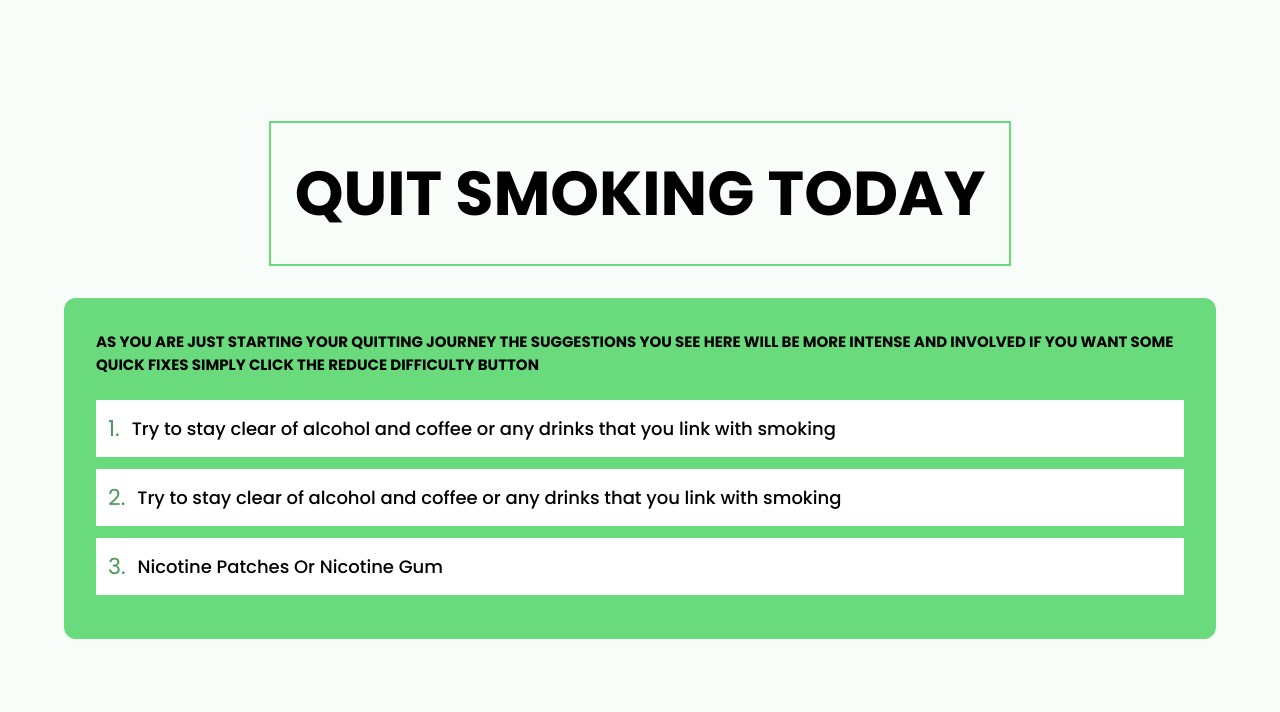
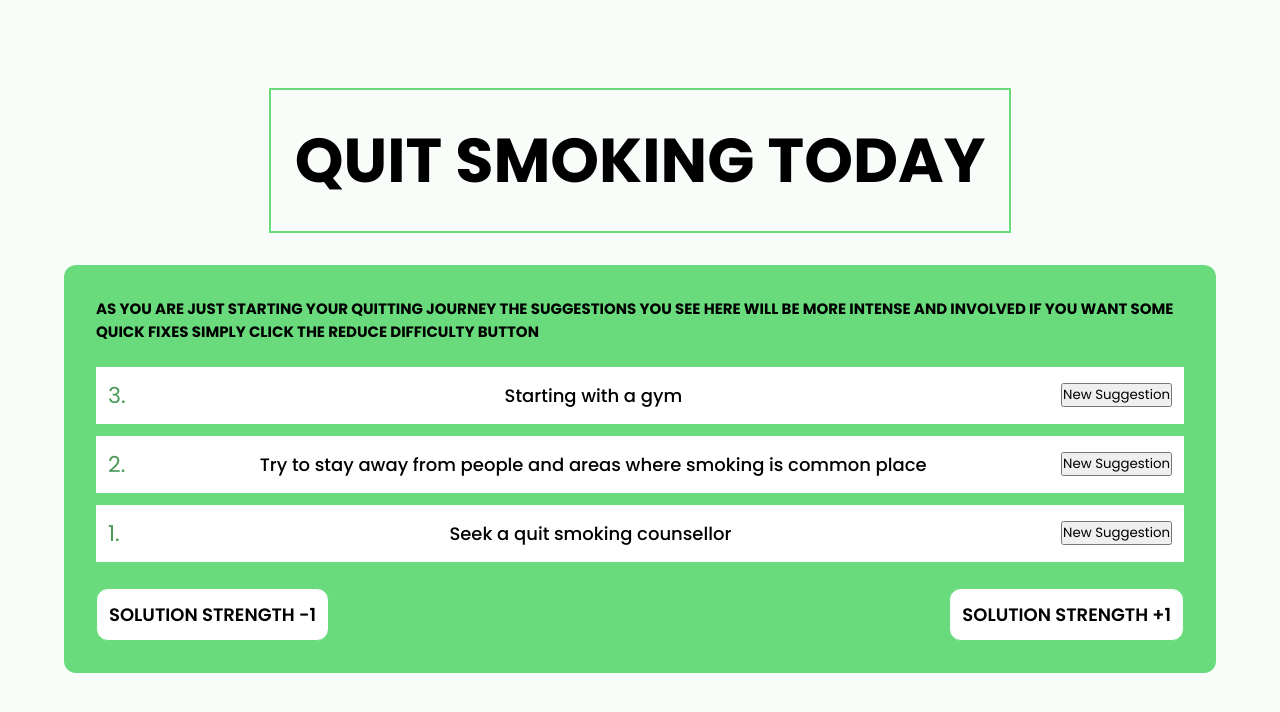
Before and after one commit to JordanGidman/Quit-Smoking-Helper-App, a plain HTML site: page index.html in a window 1280 px wide. Both pictures are taken after a click on the button "FIGHT CRAVINGS". Drawn offline with Linux system fonts and the light colour scheme.

Commit message:
Bug fixing & Feature adding
Fixedc bugs with the displaying the 3 randomised suggestions.  Added a button to each suggestion to allow individual changing of the options. I have also added 2 buttons for the incrementing of the tiers of suggestions the user is shown. functionality for them will come next

```diff
--- a/index.html
+++ b/index.html
@@ -16,6 +16,7 @@
   <body>
     <h1 class="page-title">Quit Smoking Today</h1>
     <div class="content-container">
+      <div class="content-container-inner">
         <h2 class="secondary-heading">
           How long has it been since you had a cigarette?
         </h2>
@@ -31,6 +32,7 @@
         </p>
       </div> -->
       </div>
+    </div>
 
     <script src="script.js"></script>
   </body>
--- a/script.js
+++ b/script.js
@@ -3,6 +3,11 @@
 const inputDaysWithout = document.querySelector(`.input-days-without`);
 const btnGo = document.querySelector(`.btn-go`);
 const container = document.querySelector(`.content-container`);
+const containerInner = document.querySelector(`.content-container-inner`);
+const btnRefresh = document.querySelectorAll(`.btn-refresh`);
+const sugg = document.querySelector(`.suggestion`);
+
+let isActive = false;
 
 //These are tiers based on severity of the symptoms with tier 3 being more involved solutions for the beginners and tier1 being quick fixes for the people who just need a hand not to relapse
 const tier1Solutions = [
@@ -49,13 +54,15 @@ const tier2String = `These solutions are for people who have been without for a
 const tier1String = `Here are some quick fixes that you can quickly use to help stop a craving in its tracks, keep up the good work`;
 
 let tick = 0;
+let currTier;
+let currSuggestion;
 
 btnGo.addEventListener(`click`, function (e) {
   e.preventDefault();
 
+  containerInner.innerHTML = ``;
+
   let numDays = Number(inputDaysWithout.value);
-  console.log(numDays);
-
   let getTier =
     numDays < 20 ? 3 : numDays < 60 && numDays > 20 ? 2 : numDays > 60 ? 1 : 1;
 
@@ -68,25 +75,51 @@ btnGo.addEventListener(`click`, function (e) {
       ? tier3String
       : tier1String;
 
-  container.innerHTML = `<h2 class="suggestion-title">${currTierString}</h2>`;
-  runApp(numDays, getTier);
-  runApp(numDays, getTier);
-  runApp(numDays, getTier);
+  container.insertAdjacentHTML(
+    `afterbegin`,
+    `<h2 class="suggestion-title">${currTierString}</h2>`
+  );
+
+  container.insertAdjacentHTML(
+    `beforeend`,
+    `
+    <div class="btns-difficulty">
+    <button class="btn-difficulty difficulty-down">Solution Strength -1</button>
+    <button class="btn-difficulty difficulty-up">Solution Strength +1</button>
+
+    </div>
+    `
+  );
+
+  //loop this if i wanted more than 3 suggestions
+
+  const generateSuggs = function () {
+    for (let i = 0; i < 3; i++) {
+      runApp(getTier);
+    }
+  };
+  // runApp(numDays, getTier);
+  // runApp(numDays, getTier);
+  // runApp(numDays, getTier);
+
+  generateSuggs();
+  currTier = getTier;
 });
 
-const runApp = function (num, tier) {
-  console.log(num, tier);
-
+const getSuggestion = function (tier) {
   let randomNum = Math.trunc(Math.random() * 10);
 
-  const currSuggestion =
-    tier === 1
+  return tier === 1
     ? tier1Solutions[randomNum]
     : tier === 2
     ? tier2Solutions[randomNum]
     : tier === 3
     ? tier3Solutions[randomNum]
     : tier1Solutions[randomNum];
+};
+
+const runApp = function (tier) {
+  let currSugg = getSuggestion(tier);
   tick++;
 
   const html = `
@@ -96,9 +129,32 @@ const runApp = function (num, tier) {
 
   <p class="suggestion-num">${tick}.</p>
   <p class="suggestion-text">
-    ${currSuggestion}
+    ${currSugg}
   </p>
+  <button class="btn-refresh">New Suggestion</button>
 </div>`;
 
-  container.insertAdjacentHTML(`beforeend`, html);
+  containerInner.insertAdjacentHTML(`afterbegin`, html);
+  currSuggestion = currSugg;
 };
+
+containerInner.addEventListener(`click`, function (e) {
+  e.preventDefault();
+
+  if (e.target.classList.contains(`btn-refresh`)) {
+    tick = Number(
+      e.target.parentNode.querySelector(`.suggestion-num`).textContent
+    );
+
+    // e.target.parentNode.remove();
+    // runApp(currTier);
+    // console.log(e);
+    const htmlInner = ` <p class="suggestion-num">${tick}.</p>
+    <p class="suggestion-text">
+      ${getSuggestion(currTier)}
+    </p>
+    <button class="btn-refresh">New Suggestion</button>`;
+
+    e.target.parentNode.innerHTML = htmlInner;
+  }
+});
--- a/style.css
+++ b/style.css
@@ -43,6 +43,13 @@ body {
 
   border-radius: 1.2rem;
 }
+.content-container-inner {
+  display: flex;
+  flex-direction: column;
+  justify-content: center;
+  align-items: center;
+  width: 100%;
+}
 
 .input-days-without {
   margin-bottom: 1.6rem;
@@ -51,7 +58,8 @@ body {
   padding: 0.8rem;
 }
 
-.btn-go {
+.btn-go,
+.btn-difficulty {
   font-size: 1.8rem;
   font-weight: 600;
   text-transform: uppercase;
@@ -63,11 +71,20 @@ body {
   cursor: pointer;
 }
 
+.btns-difficulty {
+  width: 100%;
+  display: flex;
+  justify-content: space-between;
+  align-items: center;
+  gap: 1.2rem;
+  padding-top: 1.4rem;
+}
+
 /* Suggestions */
 
 .suggestion {
   display: flex;
-
+  justify-content: space-between;
   align-items: center;
   gap: 1.2rem;
   background-color: #fff;
```
Also changed, not shown: Quit smoking app.txt. Lines whose indentation alone changed are shown as unchanged.
